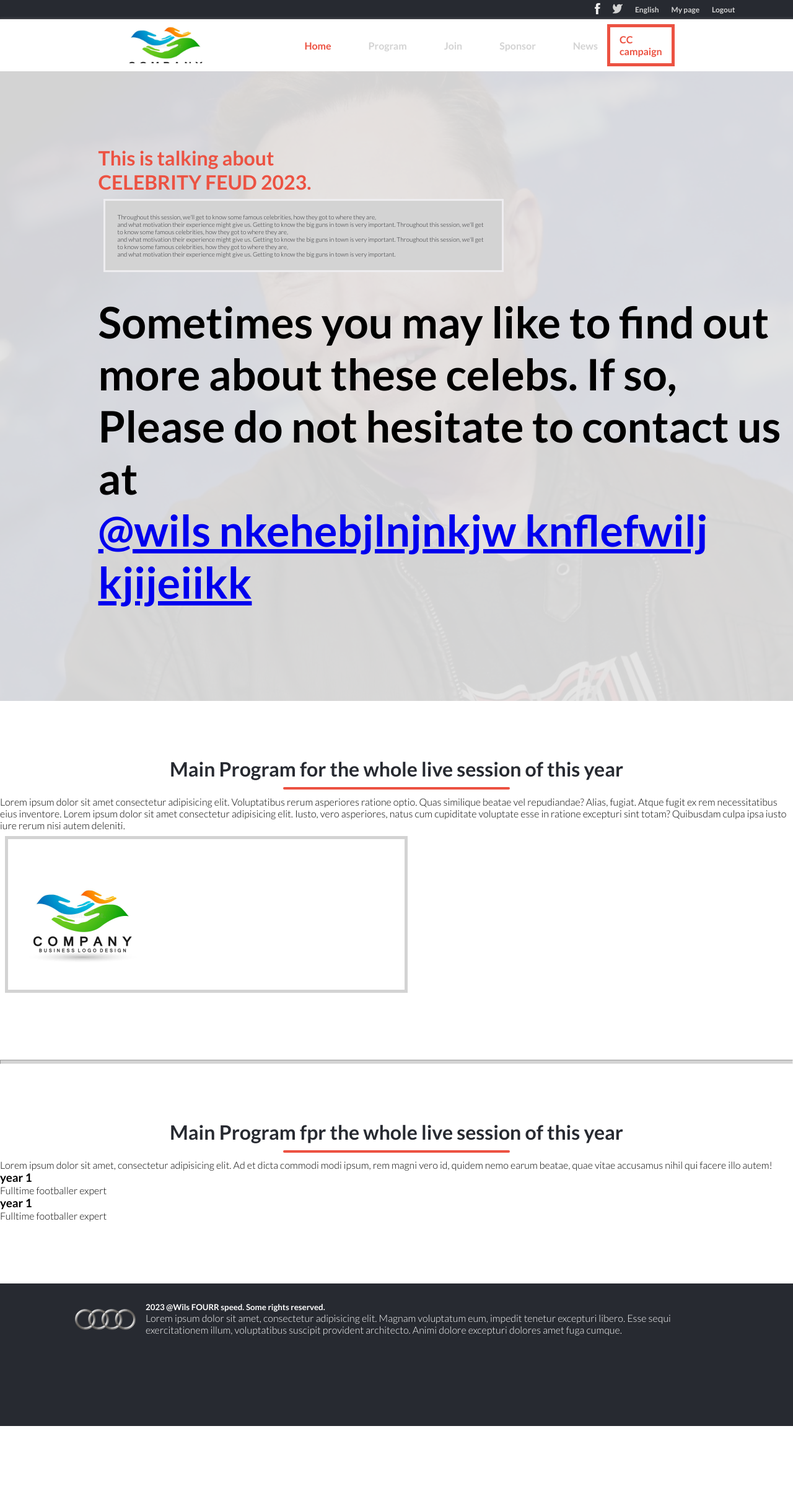
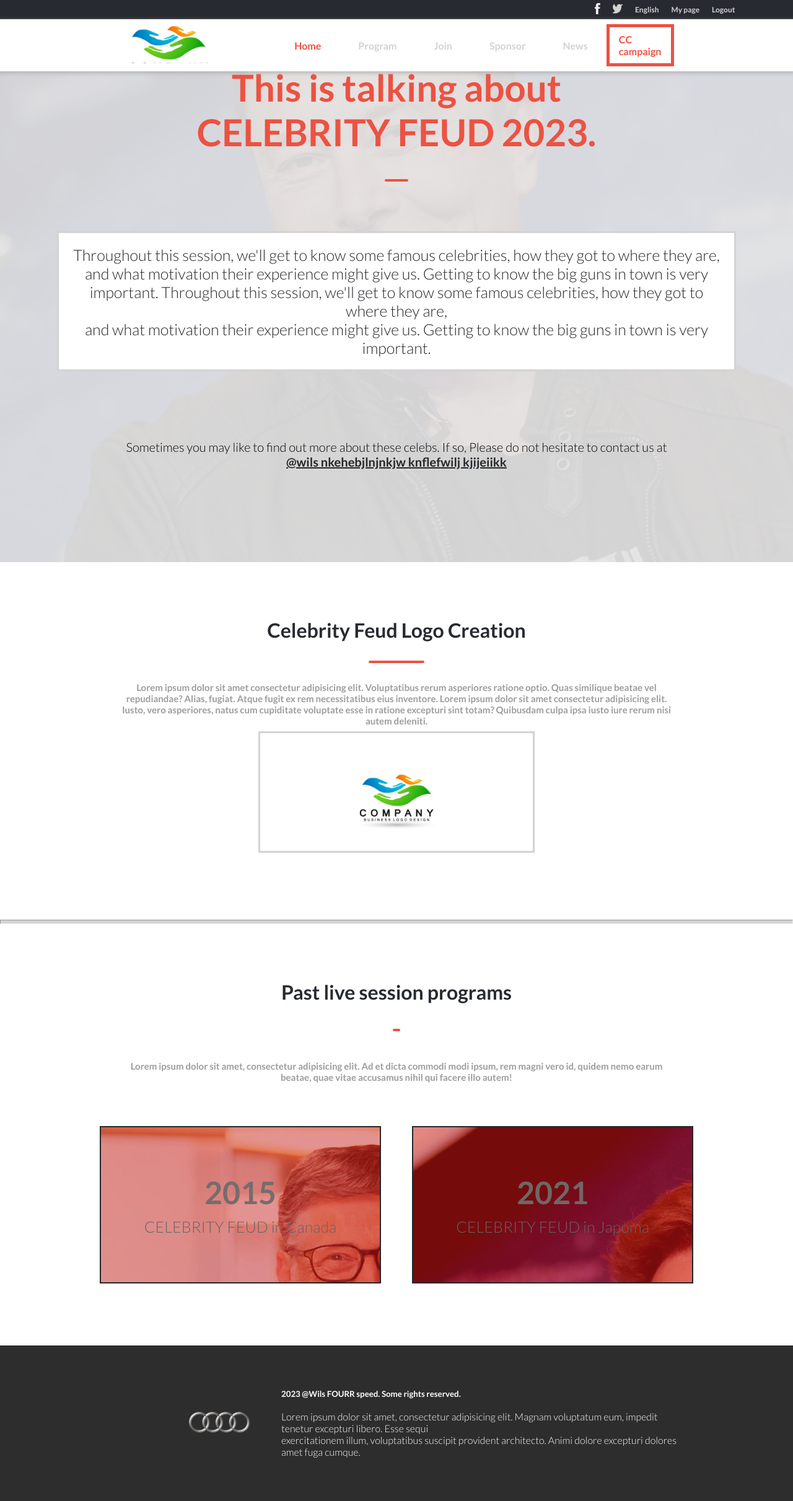
Before and after one commit to Wils-FOURR-speed/Capstone-1, a website: page about.html in a window 1280 px wide. Shown: the whole page at 62% size. Before the commit the page ends 2301 px from the top, so only its background shows below. Drawn offline with Linux system fonts and the light colour scheme.

Commit message:
Apply changes required

```diff
--- a/about.html
+++ b/about.html
@@ -32,9 +32,19 @@
                     <div class="subLeft">
                         <img src="./Images/logo.jpg" alt="">
                     </div>
+                    <!-- hamburger -->
+                    <div class="ham" id="menu">
+                        <img src="./Images/hamburger.svg" alt="">
+                    </div>
+                    <!-- moblie nav class moblie abso -->
+                    <div class="moblie-abso" id="item">
+                        <!-- close -->
+                        <div class="closes" id="close">
+                            <img src="./Images/close.svg" alt="">
+                        </div>
                         <div class="subMiddle d-flex">
                             <a href="index.html" class="active">Home</a>
-                        <a href="">Program</a>
+                            <a id="li" href="#prog">Program</a>
                             <a href="">Join</a>
                             <a href="">Sponsor</a>
                             <a href="">News</a>
@@ -44,6 +54,8 @@
                                 CC campaign
                             </a>
                         </div>
+                    </div>
+
                 </div>
             </div>
         </div>
@@ -56,7 +68,7 @@
 
                 <div class="listCan" id="list">
                     <li><a href="index.html" class="item" id="first">Home</a></li>
-                    <li><a href="" class="item">Program</a></li>
+                    <li><a href="#prog" class="item">Program</a></li>
                     <li><a href="" class="item">Join</a></li>
                     <li><a href="" class="item">Sponsor</a></li>
                     <li><a href="" class="item">News</a></li>
@@ -72,12 +84,14 @@
         </div>
     </nav>
 
-    <header>
-        <div class="headerTextContent">
+    <header class="About-page">
+        <div class="headerTextContent-about">
             <h1>
-                This is talking about<br> CELEBRITY FEUD 2023.
+                <b>This is talking about<br> CELEBRITY FEUD 2023.</b>
+                <div class="line"></div>
             </h1>
-            <div class="header_p">
+
+            <div class="header_p-about">
                 <p>
                     Throughout this session,
                     we'll get to know some famous celebrities,
@@ -89,28 +103,22 @@
                     how they got to where they are,<br>
                     and what motivation their experience might give us.
                     Getting to know the big guns in town is very important.
-                    Throughout this session,
-                    we'll get to know some famous celebrities,
-                    how they got to where they are,<br>
-                    and what motivation their experience might give us.
-                    Getting to know the big guns in town is very important.
+
                 </p>
             </div>
-            <div class="header2">
+            <div class="header2-about">
                 <p>Sometimes you may like to find out more about these celebs.
                     If so, Please do not hesitate to contact us at
                 </p>
-                <a href="#">
-                    <p>@wils nkehebjlnjnkjw knflefwilj kjijeiikk</p>
-                </a>
+                <p><b><a href="#">@wils nkehebjlnjnkjw knflefwilj kjijeiikk</a></b></p>
             </div>
         </div>
     </header>
 
-    <section class="main-program2">
+    <section class="main-program2" id="prog">
         <div class="main-section1">
             <div class="head">
-                <h3>Main Program for the whole live session of this year</h3>
+                <h3>Celebrity Feud Logo Creation</h3>
                 <div class="line"></div>
             </div>
 
@@ -137,7 +145,7 @@
 
     <section class="main-program3">
         <div class="head">
-            <h3>Main Program fpr the whole live session of this year</h3>
+            <h3>Past live session programs</h3>
             <div class="line"></div>
         </div>
         <div class="paragraph2">
@@ -151,29 +159,49 @@
         </div>
         <div class="pic-container">
             <div class="container1">
-                <h3>year 1</h3>
-                <p>Fulltime footballer expert</p>
+                <h3>2015</h3>
+                <p>CELEBRITY FEUD in Canada</p>
             </div>
             <div class="container2">
-                <h3>year 1</h3>
-                <p>Fulltime footballer expert</p>
+                <h3>2021</h3>
+                <p>CELEBRITY FEUD in Japoma</p>
             </div>
         </div>
     </section>
 
-    <footer>
-        <section class="acknowledgement-about">
+    <section class="site-logos-about">
+        <div class="head">
+          <h3>Partners</h3>
+          <div class="line"></div>
+        </div>
+        <div class="partners">
+          <img src="Images/adiddas (1).png" alt="">
+          <img src="Images/Chrysler.png" alt="">
+          <img src="Images/Amazon.svg" alt="">
+          <img src="Images/Samsung.png" alt="">
+          <img src="Images/tesla.png" alt="">
+        </div>
+
+      </section>
+
+    <div>
+        <section class="secc-about">
+            <div class="lastsec-about d-flex">
                 <div class="end-logo">
                     <img src="./Images/audi.png" alt="">
                 </div>
+
                 <div class="rights-reserved-about">
                     <h5><b>2023 @Wils FOURR speed. Some rights reserved.</b></h5>
+                    <br>
                     <p>Lorem ipsum dolor sit amet, consectetur adipisicing elit. Magnam voluptatum eum, impedit tenetur
-                    excepturi libero. Esse sequi<br> exercitationem illum, voluptatibus suscipit provident architecto.
+                        excepturi libero. Esse sequi<br> exercitationem illum, voluptatibus suscipit provident
+                        architecto.
                         Animi dolore excepturi dolores amet fuga cumque.</p>
                 </div>
+            </div>
         </section>
-    </footer>
+    </div>
 
     <script src="index.js"></script>
 </body>
--- a/index.js
+++ b/index.js
@@ -1,6 +1,7 @@
 const hamburger = document.getElementById('menu');
-// const closeBtn = document.getElementById('close');
+const closeBtn = document.getElementById('close');
 const menuItem = document.getElementById('item');
+const li = document.getElementById('li');
 const items = document.querySelectorAll('.item');
 const Spcan = document.getElementById('Spcann');
 
@@ -12,12 +13,15 @@ items.forEach((elmt) => {
 
 hamburger.addEventListener('click', () => {
   menuItem.style = 'display: block;';
-  hamburger.src = './Images/close.svg';
 });
 
-// closeBtn.addEventListener('click', () => {
-//   menuItem.style = 'display: none;';
-// });
+closeBtn.addEventListener('click', () => {
+  menuItem.style = 'display: none;';
+});
+
+li.addEventListener('click', () => {
+  menuItem.style = 'display: none;';
+});
 
 const Speakers = [
   {
--- a/style.css
+++ b/style.css
@@ -5,6 +5,20 @@
   padding: 0;
   transition: all ease 0.15s;
   font-family: 'Lato', sans-serif;
+}
+
+nav {
+  position: fixed;
+  top: 0;
+  left: 0;
+  right: 0;
+  background-color: #fff;
+  z-index: 999;
+}
+
+.ham,
+.closes {
+  display: none;
 }
 
 .nav-menu {
@@ -26,11 +40,16 @@
   padding: 20px 0 20px 0;
 }
 
+.logo-container img {
+  width: 100%;
+  height: 100%;
+  object-fit: contain;
+  margin-bottom: 20px;
+}
+
 .iconCan {
   width: 300px;
   height: 100%;
-
-  /* background-color: #d3d3d3; */
   margin: 0 20px 0 auto;
   gap: 20px;
 }
@@ -40,17 +59,10 @@
 }
 
 .subLeft img {
-  width: 150px;
+  width: 160px;
   height: 60px;
   object-fit: cover;
   object-position: center;
-}
-
-.logo-container img {
-  position: relative;
-  width: 200px;
-  height: 200px;
-  object-fit: cover;
 }
 
 .end-logo img {
@@ -84,6 +96,13 @@
   /* background-color: blue; */
   height: 100%;
   gap: 15px;
+}
+
+.moblie-abso {
+  display: flex;
+  align-items: center;
+  gap: 30px;
+  width: 100%;
 }
 
 .subMiddle {
@@ -128,6 +147,21 @@ header {
   padding: 70px 0 0 12%;
 }
 
+.About-page {
+  justify-content: center;
+  align-items: center;
+  text-align: center;
+  padding: 70px 0 0 12%;
+}
+
+.line {
+  height: 4px;
+  width: 3%;
+  background-color: #ec5242;
+  border-radius: 5px;
+  margin: 40px auto;
+}
+
 .headerTextContent {
   /* background-color: blue; */
   padding: 50px 5px;
@@ -135,6 +169,17 @@ header {
 
 .headerTextContent h1 {
   color: #ec5242;
+}
+
+.headerTextContent-about {
+  padding: 50px 5px;
+}
+
+.headerTextContent-about h1 {
+  color: #ec5242;
+  font-size: 60px;
+  font-weight: 900;
+  margin-top: 55px;
 }
 
 .headerTextContent h2 {
@@ -152,12 +197,25 @@ header {
   border: 3px solid #eeedf0;
 
   /* font-weight: 550; */
-  font-size: 10px;
+  font-size: 15px;
   color: #26272b;
   max-width: 600px;
   padding: 20px;
   background-color: #d3d3d3;
   margin: 8px;
+}
+
+.header_p-about {
+  /* box-shadow: 0 0 10px #fff; */
+  border: 3px solid #d3d3d3;
+
+  /* font-weight: 550; */
+  font-size: 25px;
+  color: #26272b;
+  max-width: 1050px;
+  padding: 20px;
+  background-color: #fff;
+  margin: 80px auto;
 }
 
 .header2 {
@@ -172,6 +230,29 @@ header {
 .header2 :nth-child(2) {
   font-size: 20px;
   font-weight: 600;
+}
+
+.header2-about {
+  padding: 30px 0 100px 0;
+}
+
+.header2-about :nth-child(1) {
+  font-size: 20px;
+  font-weight: 400;
+}
+
+.main-section1 a {
+  display: flex;
+  justify-content: center;
+  text-decoration-color: #d3d3d3;
+  color: #d3d3d3;
+  font-size: 30px;
+}
+
+.header2-about :nth-child(2) b a {
+  font-size: 20px;
+  font-weight: 900;
+  color: #26272b;
 }
 
 .content1 h3 {
@@ -192,12 +273,50 @@ header {
   margin: 0 auto;
 }
 
+.container1 h3 {
+  font-size: 50px;
+  color: #766c6c;
+}
+
+.container2 h3 {
+  font-size: 50px;
+  color: #706767;
+}
+
 .site-logos .head h3 {
   color: #d3d3d3;
   font-size: 32px;
 }
 
 .site-logos .head .line {
+  height: 4px;
+  width: 50%;
+  background-color: #ec5242;
+  border-radius: 5px;
+  margin: 20px;
+}
+
+.site-logos-about {
+  background-color: rgb(58, 58, 60);
+  padding: 30px 0 20px 0;
+  min-height: 250px;
+  display: none;
+}
+
+.site-logos-about .head {
+  display: flex;
+  flex-direction: column;
+  align-items: center;
+  width: fit-content;
+  margin: 0 auto;
+}
+
+.site-logos-about .head h3 {
+  color: #d3d3d3;
+  font-size: 32px;
+}
+
+.site-logos-about .head .line {
   height: 4px;
   width: 50%;
   background-color: #ec5242;
@@ -258,10 +377,19 @@ header {
 
 .main-program3 .head .line {
   height: 4px;
-  width: 50%;
+  width: 3%;
   background-color: #ec5242;
   border-radius: 5px;
-  margin: 10px;
+  margin: 40px auto;
+}
+
+.paragraph2 {
+  max-width: 900px;
+  margin: 7px auto;
+  text-align: center;
+  font-size: 15px;
+  font-weight: 600;
+  color: #9e9c9c;
 }
 
 .main-program .main-section1 .head h3 {
@@ -285,8 +413,12 @@ header {
   gap: 1rem;
 }
 
+.main-section1 {
+  width: 70%;
+  margin: auto;
+}
+
 .main-program .main-section1 .content {
-  /* background-color: red; */
   padding: 20px;
   width: 70%;
   margin: 50px auto;
@@ -306,7 +438,6 @@ header {
   display: flex;
   flex-direction: column;
   align-items: center;
-  width: fit-content;
   margin: 0 auto;
 }
 
@@ -317,10 +448,19 @@ header {
 
 .main-program2 .main-section1 .head .line {
   height: 4px;
-  width: 50%;
+  width: 10%;
   background-color: #ec5242;
   border-radius: 5px;
-  margin: 10px;
+  margin: 30px;
+}
+
+.paragraph {
+  max-width: 900px;
+  margin: auto;
+  text-align: center;
+  font-size: 15px;
+  font-weight: 600;
+  color: #9e9c9c;
 }
 
 .main-program3 {
@@ -331,12 +471,13 @@ header {
 
 .logo-container {
   /* box-shadow: 0 0 10px #fff; */
-  border: 5px solid #d3d3d3;
+  border: 3px solid #d3d3d3;
   font-weight: 700;
-  max-width: 600px;
+  height: 150px;
+  max-width: 400px;
   padding: 20px;
   background-color: #fff;
-  margin: 8px;
+  margin: 8px auto;
 }
 
 hr {
@@ -378,29 +519,9 @@ hr {
   text-align: center;
 }
 
-.main-section1 a {
-  display: flex;
-  justify-content: center;
-  text-decoration-color: #d3d3d3;
-  color: #d3d3d3;
-  font-size: 30px;
-}
-
 .join {
   display: none;
 }
-
-/* .join {
-    background-color: #ec5242;
-    color: #fff;
-    align-items: center;
-    justify-content: center;
-    width: 700px;
-    font-size: 35px;
-    height: 90px;
-    margin-block: 2em;
-    padding: 0 0 0 40px;
-  } */
 
 .whole-featured-speakers {
   padding: 50px;
@@ -457,19 +578,52 @@ hr {
   gap: 110px;
 }
 
-.acknowledgement {
-  background-color: #fff;
-  padding: 30px 0 20px 0;
-  height: 180px;
+.pic-container {
   display: flex;
+  gap: 50px;
+  margin: auto;
+  justify-content: center;
+  margin-top: 70px;
 }
 
-.acknowledgement-about {
-  background-color: #272a31;
-  padding: 30px 0 20px 0;
-  height: 180px;
+.container1 {
   display: flex;
-  gap: 15px;
+  align-items: center;
+  justify-content: center;
+  flex-direction: column;
+  gap: 10px;
+  border: 2px solid #26272b;
+  height: 250px;
+  width: 450px;
+  background-image: url(./Images/BillGate.jpg);
+  background-blend-mode: soft-light;
+  background-color: rgba(192, 58, 58, 0.813);
+}
+
+.container1 p {
+  font-size: 25px;
+  color: #696464;
+  font-weight: 400;
+}
+
+.container2 {
+  display: flex;
+  align-items: center;
+  justify-content: center;
+  flex-direction: column;
+  border: 2px solid #26272b;
+  height: 250px;
+  gap: 10px;
+  width: 450px;
+  background-image: url(./Images/ElonMusk.jpg);
+  background-blend-mode: soft-light;
+  background-color: rgba(192, 58, 58, 0.813);
+}
+
+.container2 p {
+  font-size: 25px;
+  color: #6a6060;
+  font-weight: 400;
 }
 
 .rights-reserved {
@@ -488,12 +642,22 @@ hr {
 }
 
 .secc {
-  /* background-color: blue; */
   padding: 20px;
 }
 
+.secc-about {
+  padding: 70px;
+  background-color: rgb(46, 45, 45);
+}
+
 .lastsec {
-  /* background-color: red; */
+  height: 100%;
+  width: 80%;
+  margin: auto;
+  gap: 50px;
+}
+
+.lastsec-about {
   height: 100%;
   width: 80%;
   margin: auto;
@@ -587,10 +751,6 @@ hr {
     font-size: 20px;
   }
 
-  .desktop-nav {
-    display: none;
-  }
-
   .hamburger {
     position: absolute;
     height: 90px;
@@ -627,17 +787,82 @@ hr {
     color: red;
   }
 
-  /* .closemenu {
-        position: absolute;
-        right: 50px;
-        width: 30px;
-    } */
+  .pic-container {
+    flex-direction: column;
+    align-items: center;
+  }
+}
 
-  /* .subRight a {
-        border: 5px solid #ec5242;
-        padding: 10px 15px;
-        text-decoration: none;
-        color: #ec5242;
-        font-weight: 700;
-    } */
+@media screen and (max-width: 1310px) {
+  .About-page {
+    padding: 0;
+  }
 }
+
+@media screen and (max-width: 1110px) {
+  .paragraph {
+    max-width: 700px;
+    font-size: 10px;
+  }
+}
+
+@media screen and (max-width: 768px) {
+  .secc-about {
+    background-color: #fff;
+  }
+
+  .site-logos-about {
+    display: block;
+  }
+}
+
+@media screen and (max-width: 922px) {
+  .subMiddle {
+    gap: 30px;
+  }
+
+  .subNav {
+    width: 100%;
+    position: relative;
+  }
+}
+
+@media screen and (max-width: 768px) {
+  .moblie-abso {
+    position: fixed;
+    background-color: rgb(109, 106, 106);
+    left: 0;
+    right: 2px;
+    bottom: 0;
+    top: 0;
+    display: none;
+  }
+
+  .subMiddle {
+    display: flex;
+    flex-direction: column;
+  }
+
+  .subLeft,
+  .upper-nav {
+    display: none;
+  }
+
+  .ham,
+  .closes {
+    display: block;
+  }
+
+  .subRight {
+    width: 100px;
+    margin: 10px auto;
+  }
+
+  .rights-reserved-about {
+    color: #26272b;
+  }
+
+  .lastsec-about {
+    width: 100%;
+  }
+}
```
Also changed, not shown: index.html (+16 -18 lines), Images/preview.png (added), README.md. Lines whose indentation alone changed are shown as unchanged.
